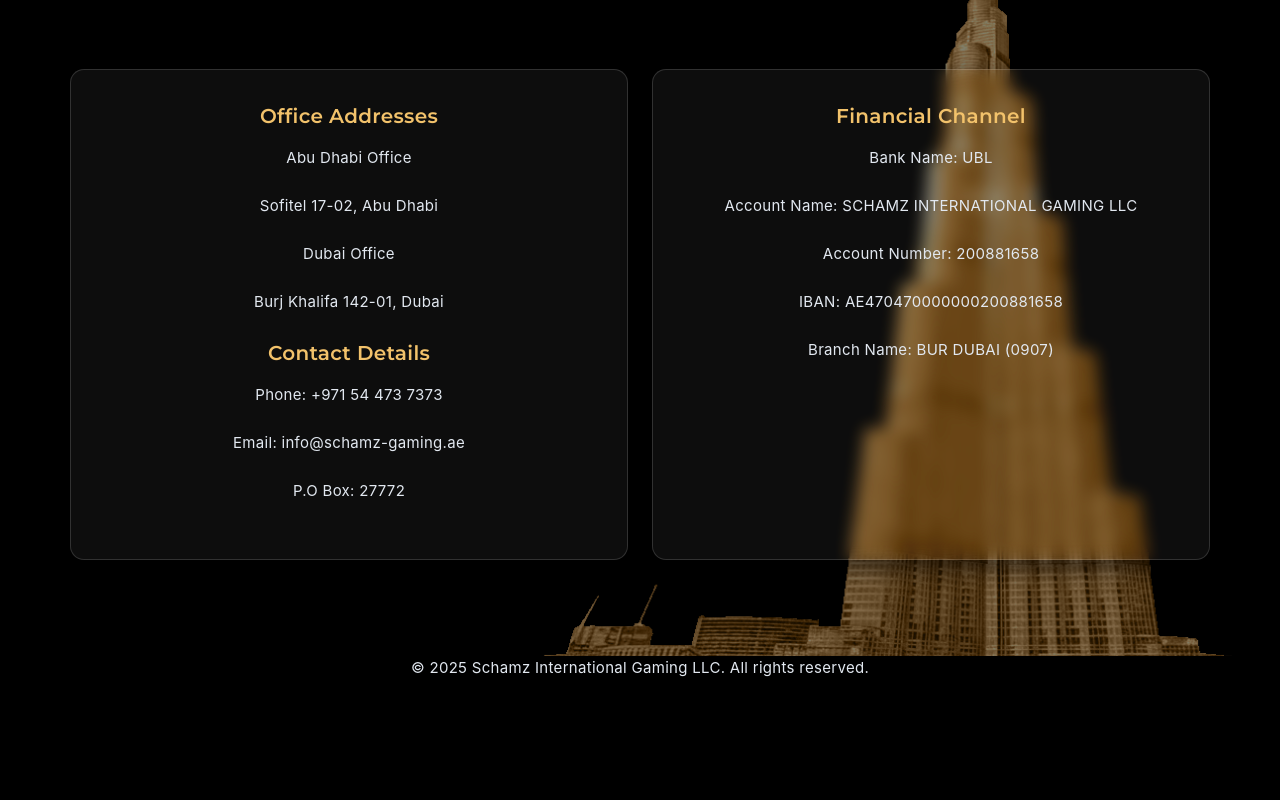
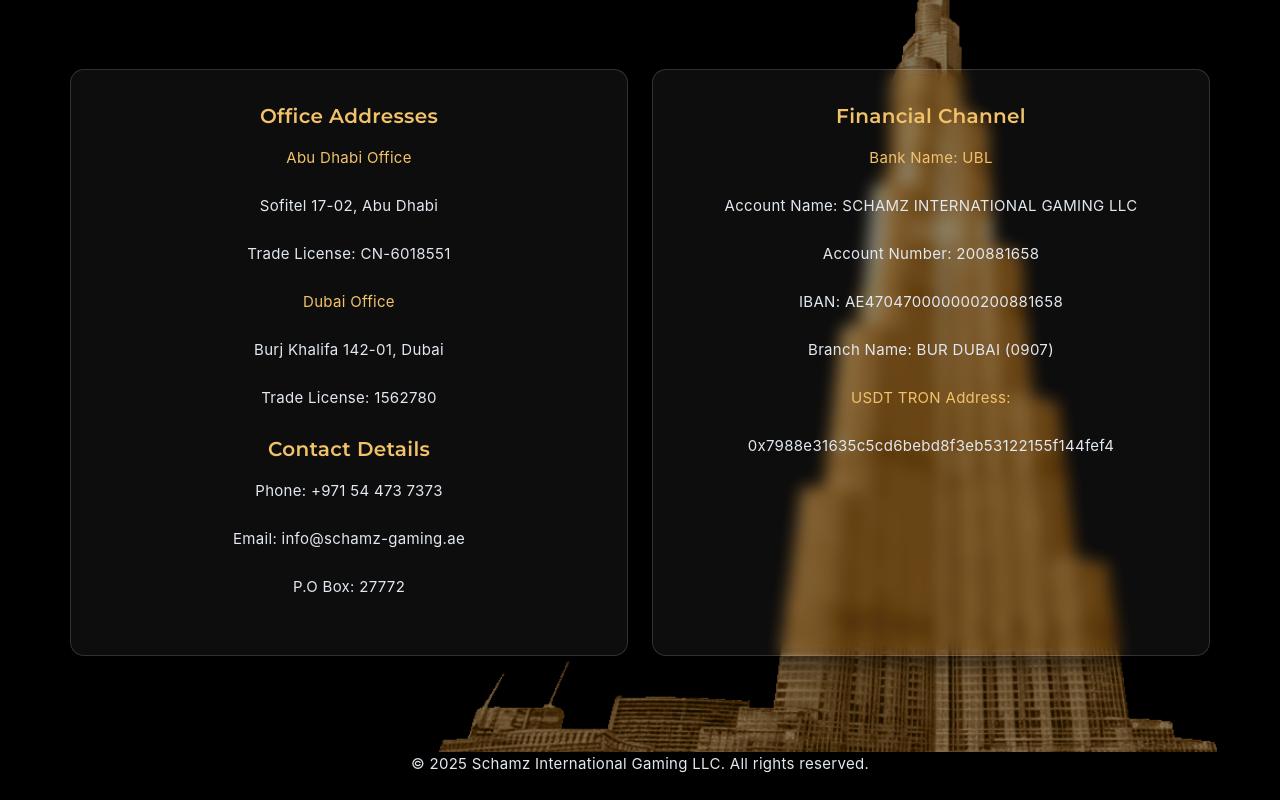
Before and after one commit to Rassal20/sig-website, a React (Vite) app: page / in a window 1280 px wide. Shown: the part 6252-7052 px from the top of the page. Before the commit the page ends 6956 px from the top, so only its background shows below. Built offline with nearby package versions, Linux system fonts and the light colour scheme.

Commit message:
Add trade license numbers and USDT wallet, update styling and config files

```diff
--- a/src/components/ContactInfoSection.jsx
+++ b/src/components/ContactInfoSection.jsx
@@ -98,12 +98,14 @@
                 <h3 className="text-h3 font-medium mb-4 text-primary">Office Addresses</h3>
                 <div className="space-y-4">
                   <div>
-                    <p className="font-semibold text-primary">Abu Dhabi Office</p>
+                    <p className="font-semibold text-[#F2C26B]">Abu Dhabi Office</p>
                     <p className="text-body text-muted leading-relaxed">Sofitel 17-02, Abu Dhabi</p>
+                    <p className="text-body text-muted"><span className="font-semibold text-primary">Trade License:</span> <span className="font-mono">CN-6018551</span></p>
                   </div>
                   <div>
-                    <p className="font-semibold text-primary">Dubai Office</p>
+                    <p className="font-semibold text-[#F2C26B]">Dubai Office</p>
                     <p className="text-body text-muted leading-relaxed">Burj Khalifa 142-01, Dubai</p>
+                    <p className="text-body text-muted"><span className="font-semibold text-primary">Trade License:</span> <span className="font-mono">1562780</span></p>
                   </div>
                 </div>
                 <div className="w-16 h-px bg-white/20 my-4"></div>
@@ -135,7 +137,7 @@
                 <h3 className="text-h3 font-medium mb-4 text-primary">Financial Channel</h3>
                 <div className="space-y-3">
                   <div>
-                    <p className="text-body text-muted"><span className="font-semibold text-primary">Bank Name:</span> UBL</p>
+                    <p className="text-body text-muted"><span className="font-semibold text-[#F2C26B]">Bank Name:</span> <span className="text-[#F2C26B] font-semibold">UBL</span></p>
                   </div>
                   <div>
                     <p className="text-body text-muted"><span className="font-semibold text-primary">Account Name:</span> SCHAMZ INTERNATIONAL GAMING LLC</p>
@@ -148,6 +150,10 @@
                   </div>
                   <div>
                     <p className="text-body text-muted"><span className="font-semibold text-primary">Branch Name:</span> BUR DUBAI (0907)</p>
+                  </div>
+                  <div>
+                    <p className="text-body text-muted"><span className="font-semibold text-[#F2C26B]">USDT TRON Address:</span></p>
+                    <p className="text-white font-mono text-xs break-all mt-1">0x7988e31635c5cd6bebd8f3eb53122155f144fef4</p>
                   </div>
                 </div>
               </div>
--- a/tsconfig.node.json
+++ b/tsconfig.node.json
@@ -4,7 +4,8 @@
     "skipLibCheck": true,
     "module": "ESNext",
     "moduleResolution": "bundler",
-    "allowSyntheticDefaultImports": true
+    "allowSyntheticDefaultImports": true,
+    "types": ["node"]
   },
-  "include": ["vite.config.js"]
+  "include": ["vite.config.js", "postcss.config.js", "tailwind.config.js", "eslint.config.js"]
 }
--- a/vite.config.js
+++ b/vite.config.js
@@ -4,4 +4,15 @@
 // https://vite.dev/config/
 export default defineConfig({
   plugins: [react()],
+  base: './', // Use relative paths for traditional hosting
+  build: {
+    outDir: 'dist',
+    assetsDir: 'assets',
+    sourcemap: false, // Disable source maps for production
+    rollupOptions: {
+      output: {
+        manualChunks: undefined, // Prevent code splitting issues on traditional hosting
+      }
+    }
+  }
 })
```
Also changed, not shown: 1 other file (tests, documents, lock files or other folders).
